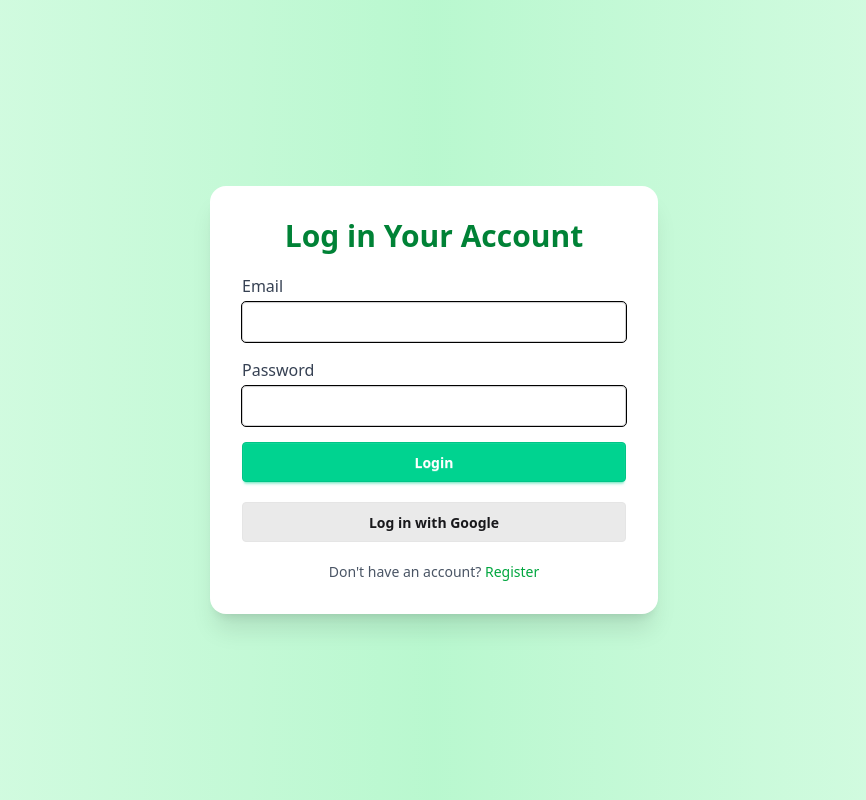
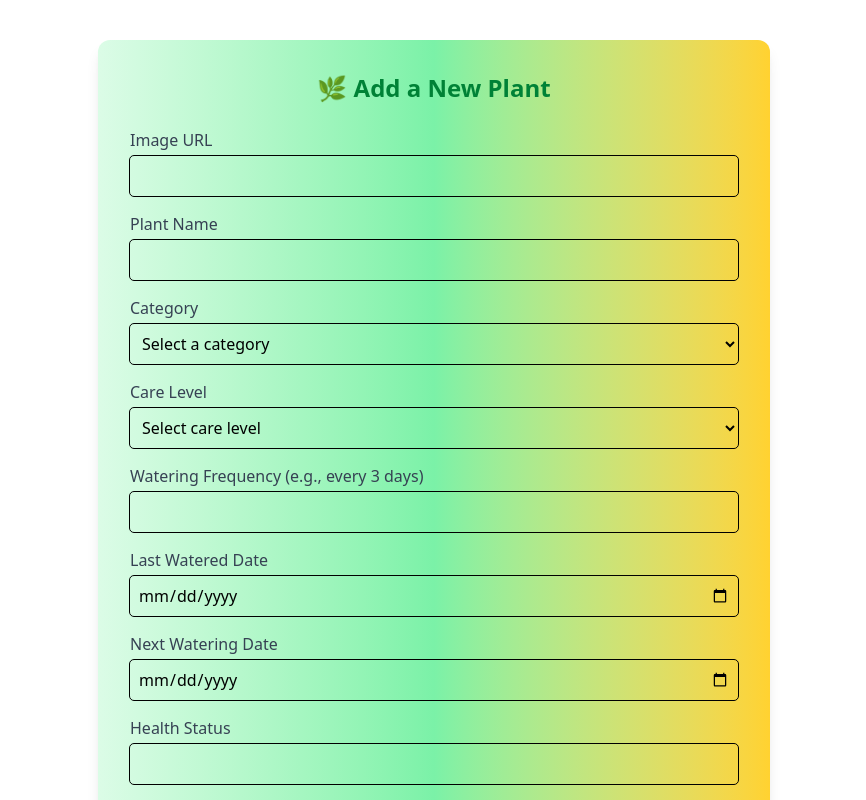
Before and after one commit to rubel6610/plant-tracker--care-client-side, a React (Vite) app: page /add-plant in a window 1280 px wide. Before the commit this address led to /login. Shown: the top 800 px of the page, without its empty margins (206-1072 px from the left). Built offline with nearby package versions, Linux system fonts and the light colour scheme; no server answers; sample sign-in values are in the browser's storage.

Commit message:
successfully added addplant page

```diff
--- a/src/Pages/AddPlant.jsx
+++ b/src/Pages/AddPlant.jsx
@@ -1,52 +1,169 @@
-import React from 'react';
+import React, { useContext } from 'react';
+import { AuthContext } from '../Provider/AuthProvider';
+import Swal from 'sweetalert2';
+import { useNavigate } from 'react-router-dom';
 
 const AddPlant = () => {
-    const handleAddPlant = (e)=>{
+  const { user } = useContext(AuthContext);
+    const navigate=useNavigate();
+  const handleAddPlant = (e) => {
     e.preventDefault();
-        const form=e.target;
+    const form = e.target;
     const formData = new FormData(form);
-        const addPlantData = Object.fromEntries(formData.entries());
-        console.log(addPlantData);
+    const plantData = Object.fromEntries(formData.entries());
+
+    const plantDetails = {
+      ...plantData,
+      userName: user.displayName,
+      userEmail: user.email,
+    };
+
+    fetch('http://localhost:3000/plants', {
+      method: 'POST',
+      headers: {
+        'Content-Type': 'application/json',
+      },
+      body: JSON.stringify(plantDetails),
+    })
+      .then((res) => res.json())
+      .then((data) => {
+        if (data.insertedId) {
+          Swal.fire({
+            title: 'Plant Added!',
+            text: 'Your plant has been successfully added.',
+            icon: 'success',
+            confirmButtonColor: '#38a169',
+          });
+          form.reset();
+
         }
+      })
+      .catch((error) => {
+        console.error(error);
+        Swal.fire({
+          title: '❌ Error!',
+          text: 'Something went wrong while adding the plant.',
+          icon: 'error',
+          confirmButtonColor: '#e53e3e',
+        });
+      });
+  };
+
   return (
     <div className="max-w-2xl mx-auto my-10 bg-gradient-to-r from-green-100 via-green-300 to-amber-300 p-8 rounded-xl shadow-lg">
-      <h2 className="text-2xl font-bold mb-6  text-center text-green-700">🌱 Add a New Plant</h2>
+      <h2 className="text-2xl font-bold mb-6 text-center text-green-700">
+        🌿 Add a New Plant
+      </h2>
       <form onSubmit={handleAddPlant} className="space-y-4">
         <div>
+          <label className="block font-medium text-gray-700 mb-1">Image URL</label>
+          <input
+            type="text"
+            name="image"
+            required
+            className="p-2 rounded outline text-black w-full"
+          />
+        </div>
+
+        <div>
           <label className="block font-medium text-gray-700 mb-1">Plant Name</label>
-          <input type="text" name="name" required className="p-2 rounded outline text-black w-full" />
+          <input
+            type="text"
+            name="name"
+            required
+            className="p-2 rounded outline text-black w-full"
+          />
         </div>
-        <div>
-          <label className="block font-medium text-gray-700 mb-1">Image URL</label>
-          <input type="text" name="image" required className="p-2 rounded outline text-black w-full" />
-        </div>
+
         <div>
           <label className="block font-medium text-gray-700 mb-1">Category</label>
-          <select name="category" className="p-2 rounded outline text-black w-full" required>
+          <select
+            name="category"
+            className="p-2 rounded outline text-black w-full"
+            required
+          >
+            <option value="">Select a category</option>
+            <option>Succulent</option>
+            <option>Fern</option>
+            <option>Flowering</option>
             <option>Indoor</option>
             <option>Outdoor</option>
-            <option>Flowering</option>
-            <option>Succulent</option>
             <option>Herb</option>
           </select>
         </div>
+
         <div>
-          <label className="block font-medium text-gray-700 mb-1">Watering Frequency (days)</label>
-          <input type="number" name="wateringFrequency" required className="p-2 rounded outline text-black w-full" />
+          <label className="block font-medium text-gray-700 mb-1">Care Level</label>
+          <select
+            name="careLevel"
+            className="p-2 rounded outline text-black w-full"
+            required
+          >
+            <option value="">Select care level</option>
+            <option>Easy</option>
+            <option>Moderate</option>
+            <option>Difficult</option>
+          </select>
         </div>
+
+        <div>
+          <label className="block font-medium text-gray-700 mb-1">
+            Watering Frequency (e.g., every 3 days)
+          </label>
+          <input
+            type="text"
+            name="wateringFrequency"
+            required
+            className="p-2 rounded outline text-black w-full"
+          />
+        </div>
+
         <div>
           <label className="block font-medium text-gray-700 mb-1">Last Watered Date</label>
-          <input type="date" name="lastWatered" required className="p-2 rounded outline text-black w-full" />
+          <input
+            type="date"
+            name="lastWatered"
+            required
+            className="p-2 rounded outline text-black w-full"
+          />
         </div>
+
         <div>
           <label className="block font-medium text-gray-700 mb-1">Next Watering Date</label>
-          <input type="date" name="NextwateringDate" required className="p-2 rounded outline text-black w-full" />
+          <input
+            type="date"
+            name="nextWateringDate"
+            required
+            className="p-2 rounded outline text-black w-full"
+          />
         </div>
+
+        <div>
+          <label className="block font-medium text-gray-700 mb-1">Health Status</label>
+          <input
+            type="text"
+            name="healthStatus"
+            required
+            className="p-2 rounded outline text-black w-full"
+          />
+        </div>
+
         <div>
           <label className="block font-medium text-gray-700 mb-1">Description</label>
-          <textarea name="description" rows="4" required className="p-2 rounded outline text-black w-full" />
+          <textarea
+            name="description"
+            rows="4"
+            required
+            className="p-2 rounded outline text-black w-full"
+          />
         </div>
-        <button type="submit" className="btn btn-success w-full text-white">Add Plant</button>
+
+        <button
+          type="submit"
+          className="btn btn-success w-full text-white"
+        >
+          Add Plant
+        </button>
       </form>
     </div>
   );
--- a/src/Pages/Login.jsx
+++ b/src/Pages/Login.jsx
@@ -13,7 +13,6 @@ const Login = () => {
         const form = e.target;
         const email = form.email.value;
         const password = form.password.value;
-        //login method
         login(email, password)
             .then(() => {
                 Swal.fire({
@@ -32,6 +31,7 @@ const Login = () => {
             })
 
     }
+    //handleGoogleLogin
     const handleGoogle = ()=>{
         googleLogin()
          .then(() => {
--- a/src/Provider/AuthProvider.jsx
+++ b/src/Provider/AuthProvider.jsx
@@ -14,7 +14,7 @@ export const AuthContext = createContext();
 
 const AuthProvider = ({ children }) => {
     const [user, setUser] = useState(null);
-    const [loading, setLoading] = useState(false);
+    const [loading, setLoading] = useState(true);
     const googleProvider = new GoogleAuthProvider();
 
     const register = (email, password) => {
--- a/src/Routes/PrivateRoutes.jsx
+++ b/src/Routes/PrivateRoutes.jsx
@@ -5,9 +5,13 @@ import { Navigate, useLocation } from 'react-router-dom';
 const PrivateRoutes = ({ children }) => {
     const { user, loading } = useContext(AuthContext);
     const location = useLocation();
-    if (loading) {
-        return <span className="loading loading-dots loading-xl"></span>
-    }
+   if (loading) {
+  return (
+    <div className="flex justify-center items-center h-screen">
+      <span className="loading loading-dots loading-lg text-green-600"></span>
+    </div>
+  );
+}
     if (!user) {
         return <Navigate to="/login" state={{ from: location }} replace />
     }
```
Lines whose indentation alone changed are shown as unchanged.
